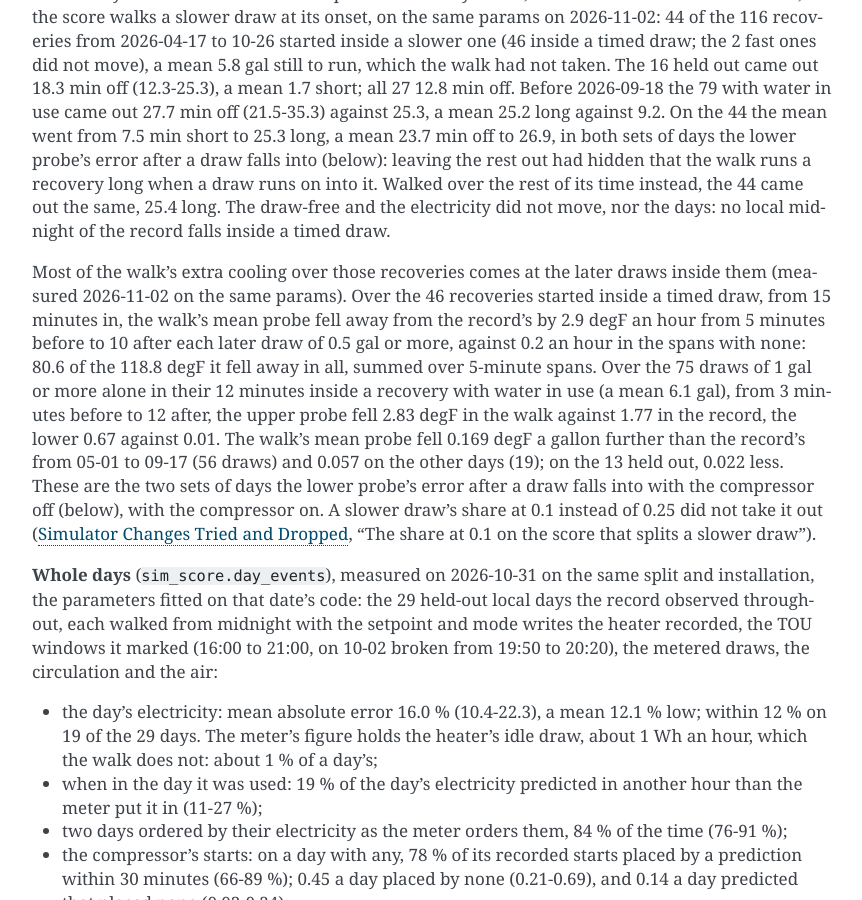
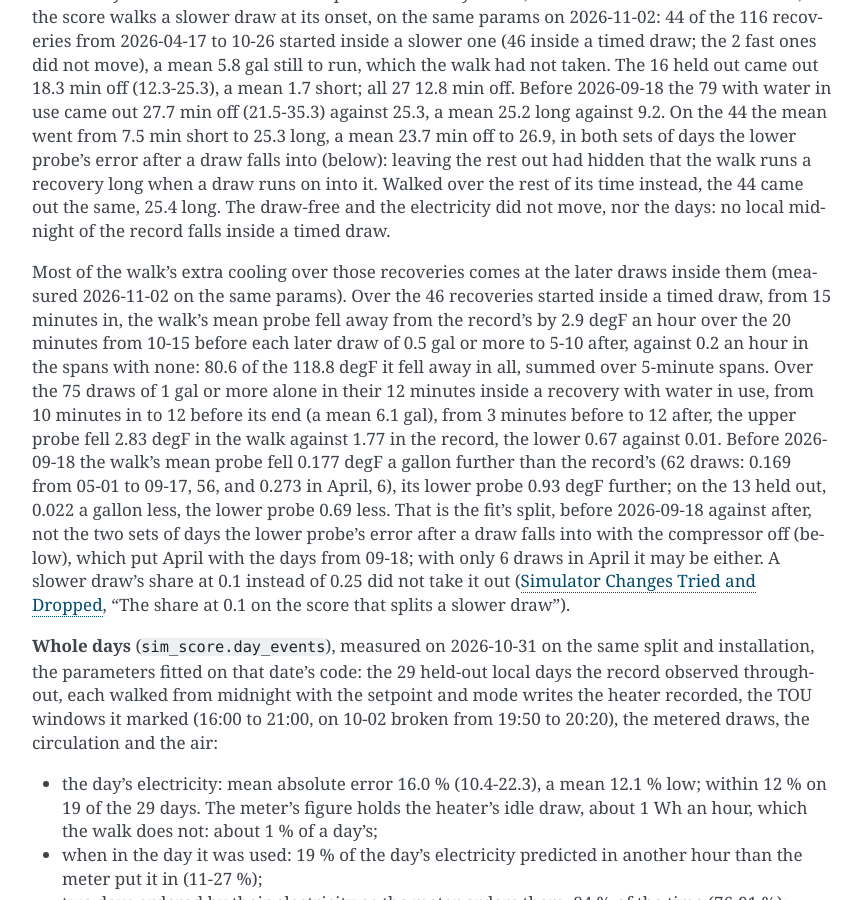
Before and after one commit to eman/nwp500-python, a Sphinx documentation site: the page built from docs/explanation/simulator.rst, in a window 1280 px wide and 900 px high, scrolled down 9074 px. Shown: the whole window, without its empty margins (338-1200 px from the left). Built offline with Sphinx 7.4.7, drawn with Linux system fonts in a browser that asks for light colours.

Commit message:
docs(sim): the draw window as the script reads it; the split is the fit's, not the lower probe's sets

```diff
--- a/docs/explanation/simulator.rst
+++ b/docs/explanation/simulator.rst
@@ -527,20 +527,24 @@ midnight of the record falls inside a timed draw.
 Most of the walk's extra cooling over those recoveries comes at the
 later draws inside them (measured 2026-11-02 on the same params). Over
 the 46 recoveries started inside a timed draw, from 15 minutes in, the
-walk's mean probe fell away from the record's by 2.9 degF an hour from 5
-minutes before to 10 after each later draw of 0.5 gal or more, against
-0.2 an hour in the spans with none: 80.6 of the 118.8 degF it fell away
-in all, summed over 5-minute spans. Over the 75 draws of 1 gal or more
-alone in their 12 minutes inside a recovery with water in use (a mean
-6.1 gal), from 3 minutes before to 12 after, the upper probe fell 2.83
-degF in the walk against 1.77 in the record, the lower 0.67 against
-0.01. The walk's mean probe fell 0.169 degF a gallon further than the
-record's from 05-01 to 09-17 (56 draws) and 0.057 on the other days
-(19); on the 13 held out, 0.022 less. These are the two sets of days the
-lower probe's error after a draw falls into with the compressor off
-(below), with the compressor on. A slower draw's share at 0.1 instead of
-0.25 did not take it out (:doc:`simulator-tried`, "The share at 0.1 on
-the score that splits a slower draw").
+walk's mean probe fell away from the record's by 2.9 degF an hour over
+the 20 minutes from 10-15 before each later draw of 0.5 gal or more to
+5-10 after, against 0.2 an hour in the spans with none: 80.6 of the
+118.8 degF it fell away in all, summed over 5-minute spans. Over the 75
+draws of 1 gal or more alone in their 12 minutes inside a recovery with
+water in use, from 10 minutes in to 12 before its end (a mean 6.1 gal),
+from 3 minutes before to 12 after, the upper probe fell 2.83 degF in the
+walk against 1.77 in the record, the lower 0.67 against 0.01. Before
+2026-09-18 the walk's mean probe fell 0.177 degF a gallon further than
+the record's (62 draws: 0.169 from 05-01 to 09-17, 56, and 0.273 in
+April, 6), its lower probe 0.93 degF further; on the 13 held out, 0.022
+a gallon less, the lower probe 0.69 less. That is the fit's split,
+before 2026-09-18 against after, not the two sets of days the lower
+probe's error after a draw falls into with the compressor off (below),
+which put April with the days from 09-18; with only 6 draws in April it
+may be either. A slower draw's share at 0.1 instead of 0.25 did not take
+it out (:doc:`simulator-tried`, "The share at 0.1 on the score that
+splits a slower draw").
 
 **Whole days** (``sim_score.day_events``), measured on 2026-10-31 on the
 same split and installation, the parameters fitted on that date's code:
```
Also changed, not shown: docs/explanation/simulator-tried.rst (+3 -4 lines).
